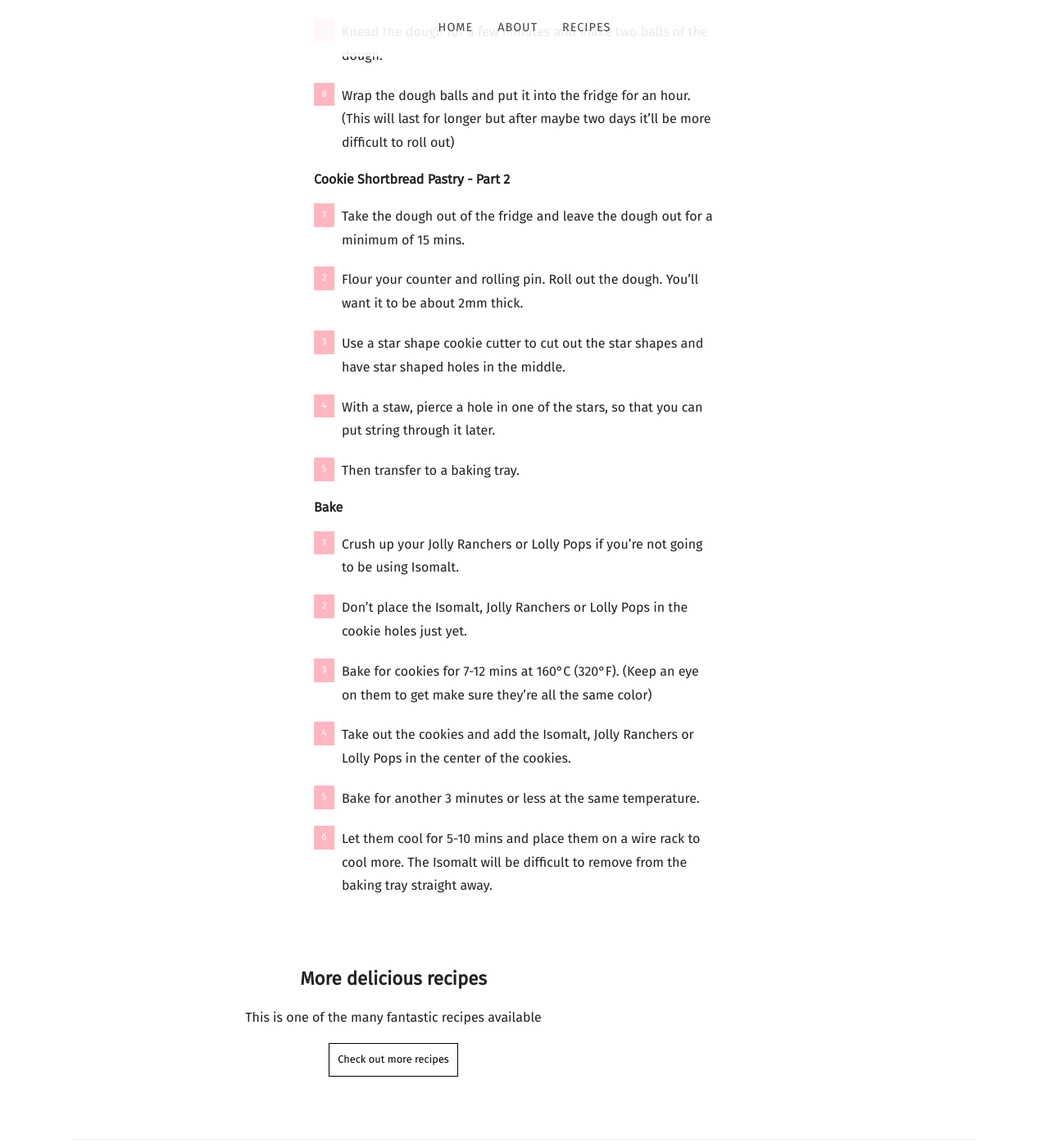
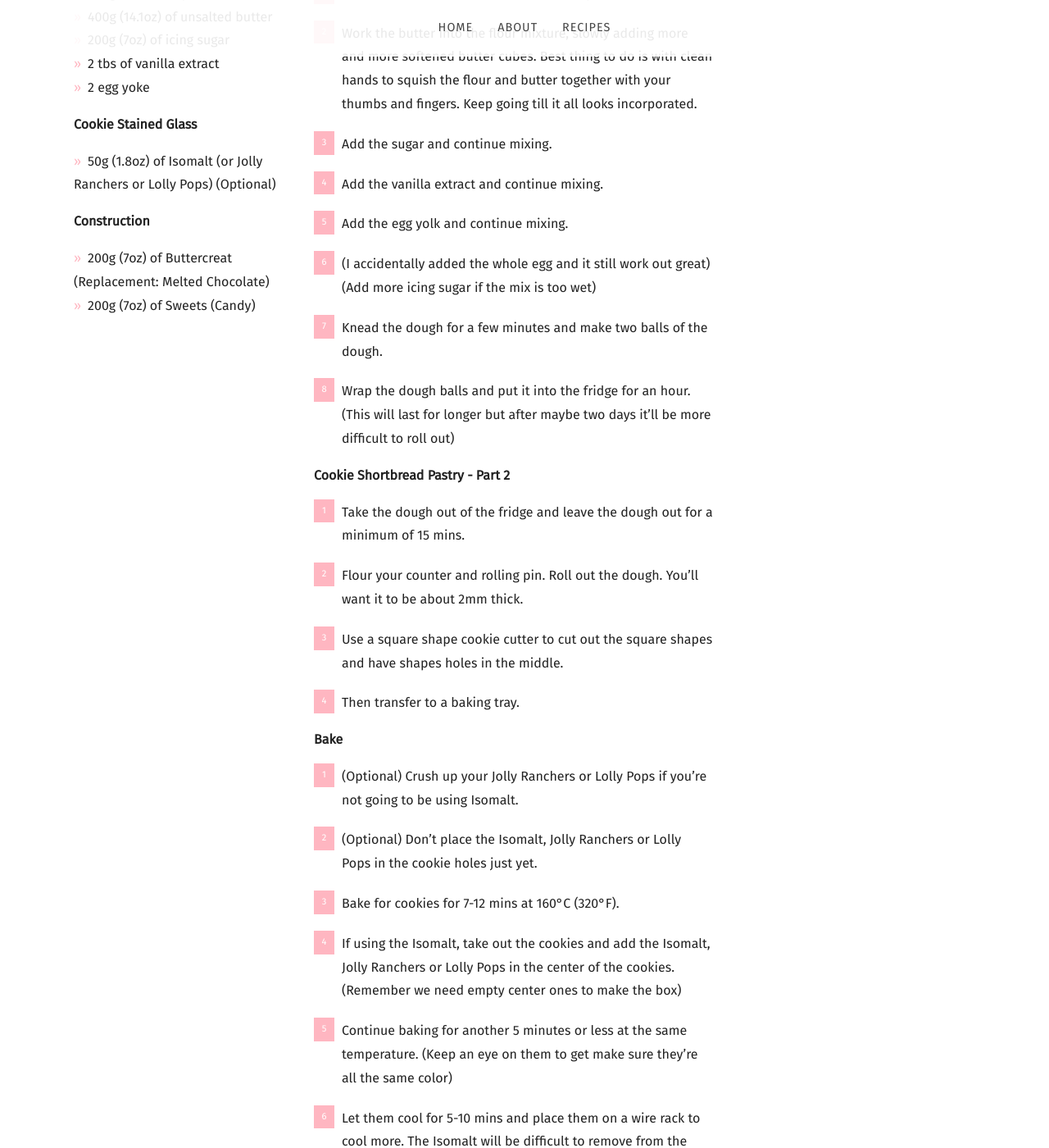
Before and after one commit to mcginleyireland/irishbaking.github.io, a Jekyll site: the page built from _posts/2022-11-11-christmas-cookie-box.md, in a window 1280 px wide and 1400 px high, scrolled down 7006 px. Shown: the whole window at 82% size. Built offline with Jekyll 4.4.1, drawn with Linux system fonts in a browser that asks for light colours; nearby versions of some CDN libraries; some web fonts are replaced; some of the changed text lies outside the part shown.

Commit message:
Updating the images and the recipe.

```diff
--- a/_posts/2022-11-11-christmas-cookie-box.md
+++ b/_posts/2022-11-11-christmas-cookie-box.md
@@ -12,15 +12,20 @@ recipe:
   ingredients_markdown: |-
     **Cookie Shortbread**
 
-    * 300g (10.5oz) of plain flour
-    * 200g (7oz) of unsalted butter
-    * 100g (3.5oz) of icing sugar
-    * 1 tbs of vanilla extract
-    * 1 egg yoke
+    * 600g (21.2oz) of plain flour
+    * 400g (14.1oz) of unsalted butter
+    * 200g (7oz) of icing sugar
+    * 2 tbs of vanilla extract
+    * 2 egg yoke
 
     **Cookie Stained Glass**
 
-    * 50g of Isomalt (or Jolly Ranchers or Lolly Pops) (Optional)
+    * 50g (1.8oz) of Isomalt (or Jolly Ranchers or Lolly Pops) (Optional)
+
+    **Construction**
+
+    * 200g (7oz) of Buttercreat (Replacement: Melted Chocolate)
+    * 200g (7oz) of Sweets (Candy)
   directions_markdown: |-
     **Cookie Shortbread Pastry - Part 1**
 
@@ -37,21 +42,29 @@ recipe:
 
     1. Take the dough out of the fridge and leave the dough out for a minimum of 15 mins.
     2. Flour your counter and rolling pin. Roll out the dough. You'll want it to be about 2mm thick.
-    3. Use a star shape cookie cutter to cut out the star shapes and have star shaped holes in the middle.
-    4. With a staw, pierce a hole in one of the stars, so that you can put string through it later.
+    3. Use a square shape cookie cutter to cut out the square shapes and have shapes holes in the middle.
     4. Then transfer to a baking tray.
 
     **Bake**
 
-    1. Crush up your Jolly Ranchers or Lolly Pops if you're not going to be using Isomalt.
-    2. Don't place the Isomalt, Jolly Ranchers or Lolly Pops in the cookie holes just yet.
-    3. Bake for cookies for 7-12 mins at 160°C (320°F). (Keep an eye on them to get make sure they're all the same color)
-    4. Take out the cookies and add the Isomalt, Jolly Ranchers or Lolly Pops in the center of the cookies.
-    5. Bake for another 3 minutes or less at the same temperature.
+    1. (Optional) Crush up your Jolly Ranchers or Lolly Pops if you're not going to be using Isomalt.
+    2. (Optional) Don't place the Isomalt, Jolly Ranchers or Lolly Pops in the cookie holes just yet.
+    3. Bake for cookies for 7-12 mins at 160°C (320°F).
+    4. If using the Isomalt, take out the cookies and add the Isomalt, Jolly Ranchers or Lolly Pops in the center of the cookies. (Remember we need empty center ones to make the box)
+    5. Continue baking for another 5 minutes or less at the same temperature. (Keep an eye on them to get make sure they're all the same color)
     6. Let them cool for 5-10 mins and place them on a wire rack to cool more. The Isomalt will be difficult to remove from the baking tray straight away.
 
+    **Construction**
+
+    1. When the cookies are cooled down you can now add buttercream or melted chocolate to make the box.
+    2.
+    3.
+    4.
+    5.
+    6.
+
 ---
-These Christmas Cookie Boxes are the best way to share a secret suprise in them. I put in sweets but you could put in an engagement ring!
+These Christmas Cookie Boxes are the best way to share a secret suprise in them. I put in sweets but you could put in anything to them, even an engagement ring!
 
 ![Cake](https://irishbaking.ie/images/Cookies/Christmas_Cookie_Box/Image_1.jpg)
 
@@ -116,3 +129,7 @@ You can decorate the top of the box any way you want.
 ![Cake](https://irishbaking.ie/images/Cookies/Christmas_Cookie_Box/Image_16.jpg)
 
 The more color the better. I put white chocolate on here. Yum!
+
+![Cake](https://irishbaking.ie/images/Cookies/Christmas_Cookie_Box/Image_17.jpg)
+
+The more color the better. I put white chocolate on here. Yum!
```
Also changed, not shown: _posts/2020-12-12-christmas-stained-glass-star-cookies.md (+3 -3 lines), Gemfile.lock, 2 other files.
